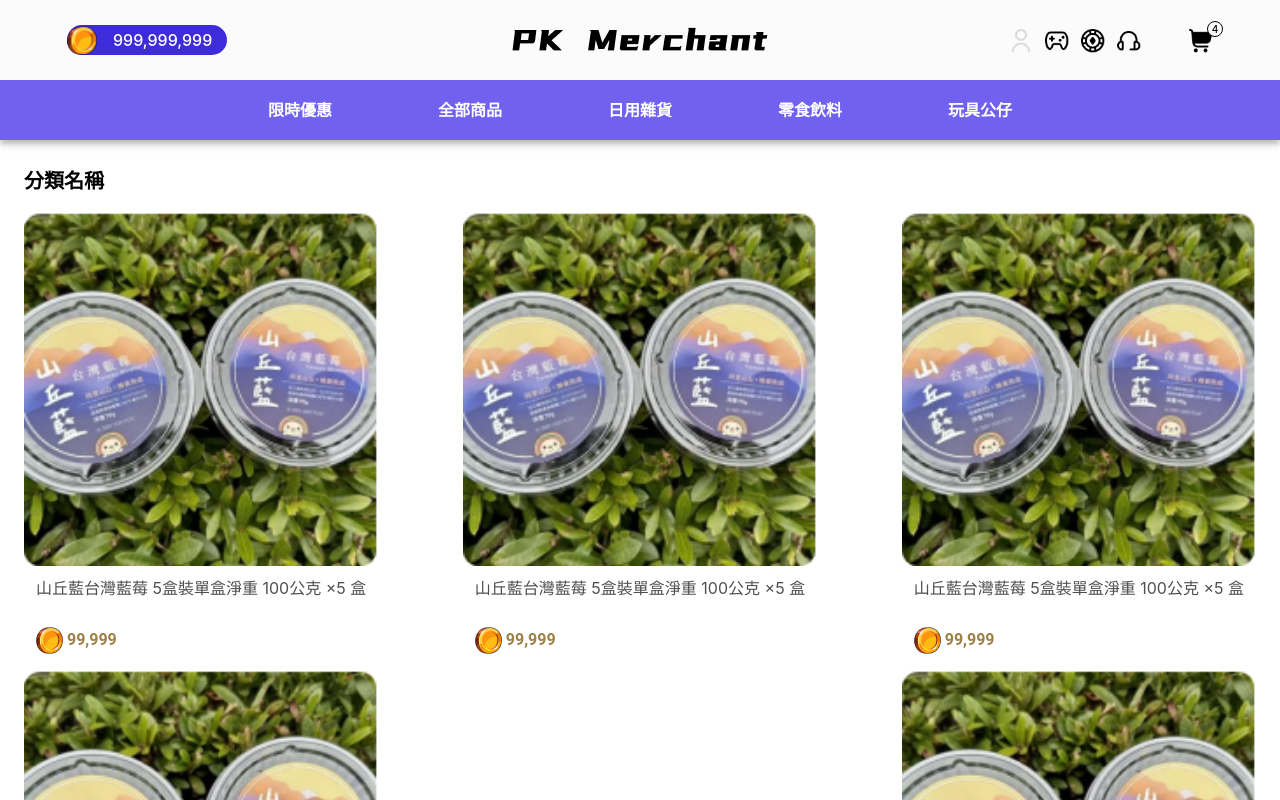
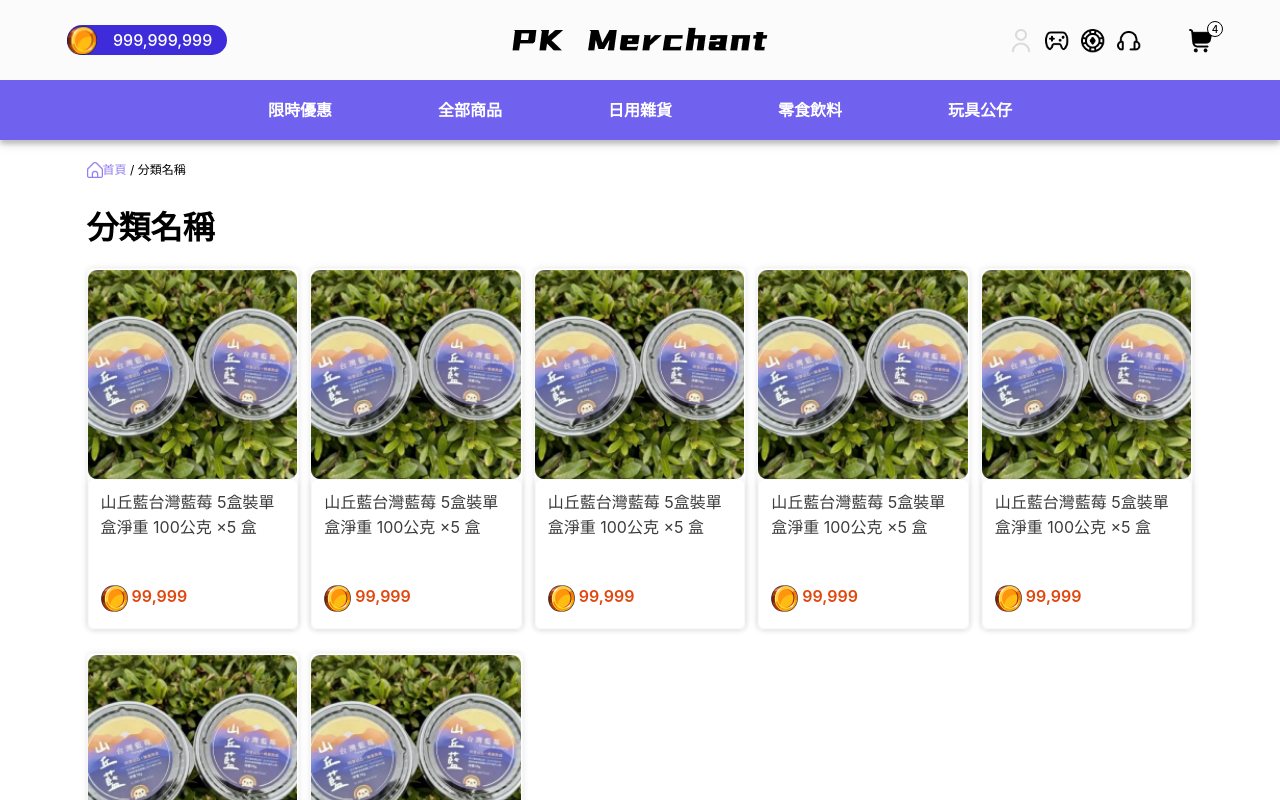
Before and after one commit to ThandarAungUCSM/pk_nuxt, a Nuxt app: page /category in a window 1280 px wide. Shown: the top 800 px of the page. Built offline with nearby package versions, Linux system fonts and the light colour scheme.

Commit message:
pc category page

```diff
--- a/pages/category.vue
+++ b/pages/category.vue
@@ -35,7 +35,9 @@
         {title: "山丘藍台灣藍莓 5盒裝單盒淨重 100公克 ×5 盒", imagePath: require("../assets/mobile/newArrival.png"), price: "$99,999", originalPrice: "99,999", bid: 2},
         {title: "山丘藍台灣藍莓 5盒裝單盒淨重 100公克 ×5 盒", imagePath: require("../assets/mobile/newArrival.png"), price: "$99,999", originalPrice: "99,999", bid: 3},
         {title: "山丘藍台灣藍莓 5盒裝單盒淨重 100公克 ×5 盒", imagePath: require("../assets/mobile/newArrival.png"), price: "$99,999", originalPrice: "99,999", bid: 4},
-        {title: "山丘藍台灣藍莓 5盒裝單盒淨重 100公克 ×5 盒", imagePath: require("../assets/mobile/newArrival.png"), price: "$99,999", originalPrice: "99,999", bid: 5}
+        {title: "山丘藍台灣藍莓 5盒裝單盒淨重 100公克 ×5 盒", imagePath: require("../assets/mobile/newArrival.png"), price: "$99,999", originalPrice: "99,999", bid: 5},
+        {title: "山丘藍台灣藍莓 5盒裝單盒淨重 100公克 ×5 盒", imagePath: require("../assets/mobile/newArrival.png"), price: "$99,999", originalPrice: "99,999", bid: 6},
+        {title: "山丘藍台灣藍莓 5盒裝單盒淨重 100公克 ×5 盒", imagePath: require("../assets/mobile/newArrival.png"), price: "$99,999", originalPrice: "99,999", bid: 7}
       ],
     }
   },
@@ -50,8 +52,15 @@
 
 <style lang="scss" scoped>
 .category-page {
-  padding: 118px 24px 24px 24px;
+  padding: 156px 81px 24px 81px;
+  @media screen and (max-width: 768px) {
+    padding: 118px 24px 24px 24px;
+  }
   .path-div {
+    margin-left: 0.5%;
+    @media screen and (max-width: 768px) {
+      margin-left: 0;
+    }
     .home-img {
       width: 1rem;
       height: 1rem;
@@ -69,27 +78,31 @@
   }
   .cate-name {
     font-weight: 700;
-    font-size: 20px;
     color: #000;
-    margin: 1.5rem 0 1rem;
+    font-size: 32px;
+    margin: 1.5rem 0 1rem 0.5%;
+    @media screen and (max-width: 768px) {
+      font-size: 20px;
+      margin: 1.5rem 0 1rem;
+    }
   }
   .category-items {
     display: flex;
-    justify-content: space-between;
     width: 100%;
     flex-wrap: wrap;
     @media screen and (max-width: 768px) {
-
+      justify-content: space-between;
     }
     .each-item {
-      // cursor: pointer;
-      // width: 20.5%;
-      // border: 1px solid #f8f8f8;
-      // box-shadow: 0px 0px 6px rgba(0, 0, 0, 0.1);
-      // display: inline-block;
-      // margin-right: 24px;
-      // margin-bottom: 1rem;
-      // border-radius: 6px;
+      width: 19%;
+      border: 1px solid #f8f8f8;
+      border-top-left-radius: 6px;
+      border-top-right-radius: 6px;
+      box-shadow: 0px 0px 6px rgba(0, 0, 0, 0.1);
+      display: inline-block;
+      margin: 0 0.5% 2%;
+      border-radius: 6px;
+      cursor: pointer;
       @media screen and (max-width: 768px) {
         width: 47%;
         border: 3px solid #EFEFEF;
@@ -108,8 +121,8 @@
         }
       }
       .cate-title {
-        color: #4f4f4f;
-        font-weight: normal;
+        color: #3C3C3C;
+        font-weight: 400;
         font-size: 1rem;
         display: block;
 
@@ -124,27 +137,21 @@
         -webkit-line-clamp: 2;
         -webkit-box-orient: vertical;
         @media screen and (max-width: 768px) {
-          color: #3C3C3C;
-          font-weight: 400;
           font-size: 14px;
-
-          height: 50px;
           line-height: 14px;
         }
       }
       .cate-price {
-        color: #9d8147;
-        font-weight: bold;
+        font-weight: 600;
         font-size: 1rem;
-        font-family: "Roboto", sans-serif;
+        color: #E1460E;
+        position: absolute;
+        bottom: 1rem;
         @media screen and (max-width: 768px) {
-          font-weight: 600;
-          font-size: 1rem;
-
           display: flex;
           align-items: center;
           justify-content: flex-start;
-          color: #E1460E;
+          position: unset;
         }
         .gold-icon {
           @media screen and (max-width: 768px) {
@@ -156,19 +163,20 @@
         }
       }
       .cate-textdiv {
+        margin: 0;
+        border: 1px solid #f8f8f8;
+        box-shadow: 0px 0px 6px rgba(0, 0, 0, 0.1);
+        border-radius: 6px;
+
         padding: 10px 12px 16px 12px;
+        height: 150px;
+        position: relative;
         @media screen and (min-width: 1441px) {
-          // width: 11.3em; // comment after using container
-          margin: 0;
-          padding: 7px;
-
-          border: 1px solid #f8f8f8;
-          box-shadow: 0px 0px 6px rgba(0, 0, 0, 0.1);
-          border-radius: 7px;
-          padding: 10px 12px 12px;
         }
         @media screen and (max-width: 768px) {
           padding: 10px 10px 8px;
+          height: unset;
+          position: unset;
         }
       }
     }
```
